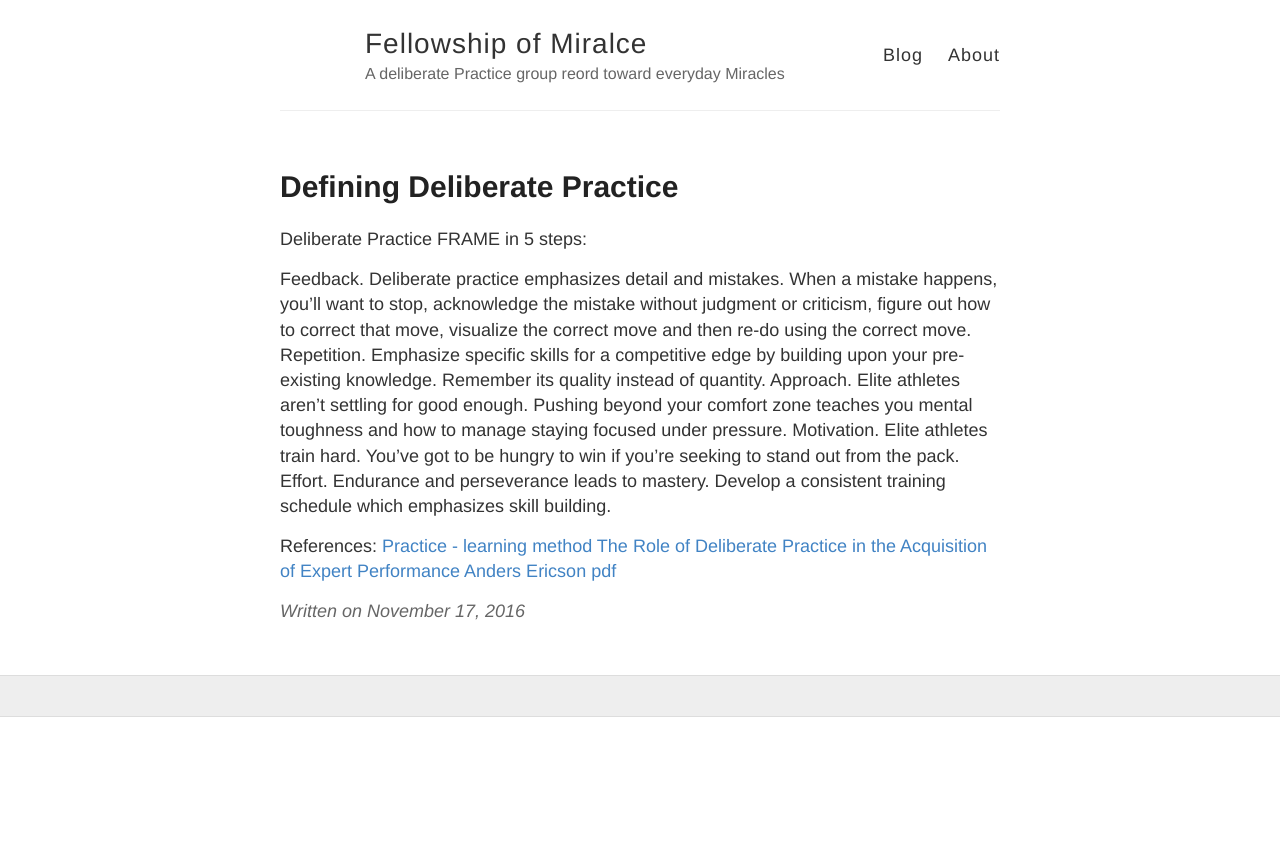
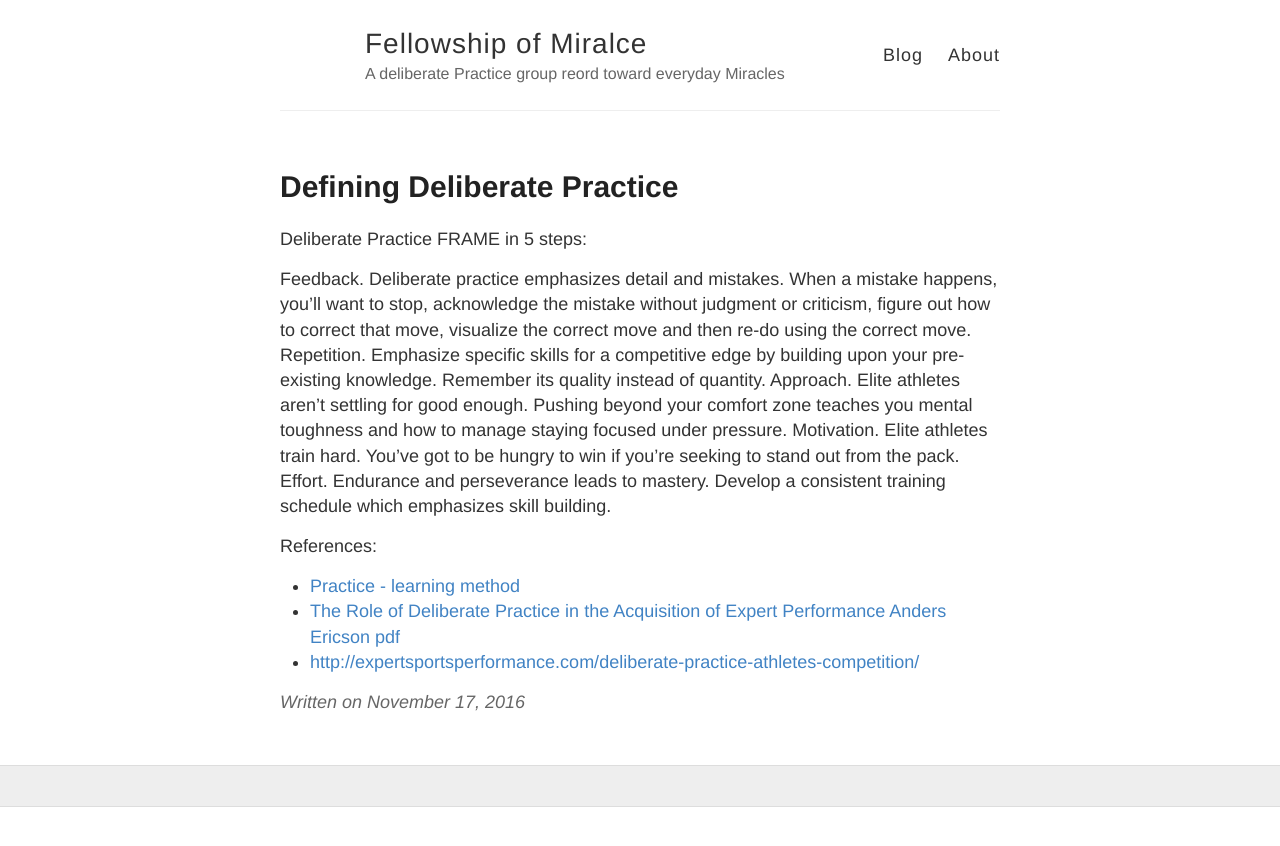
Before and after one commit to paruff/fellowship-of-miracles, a Jekyll site: the page built from _posts/2016-11-17-defining-deliberate-Practice.md, in a window 1280 px wide. Shown: the top 846 px of the page. Built offline with Jekyll 4.4.1, drawn with Linux system fonts in a browser that asks for light colours; part of the change alters nothing that is shown.

Commit message:
Update 2016-11-17-defining-deliberate-Practice.md

```diff
--- a/_posts/2016-11-17-defining-deliberate-Practice.md
+++ b/_posts/2016-11-17-defining-deliberate-Practice.md
@@ -12,5 +12,6 @@ Motivation.  Elite athletes train hard. You’ve got to be hungry to win if you
 Effort. Endurance and perseverance leads to mastery. Develop a consistent training schedule which emphasizes skill building.
 
 References:
-[Practice - learning method](https://en.wikipedia.org/wiki/Practice_(learning_method))
-[The Role of Deliberate Practice in the Acquisition of Expert Performance Anders Ericson pdf](http://projects.ict.usc.edu/itw/gel/EricssonDeliberatePracticePR93.PDF)
+* [Practice - learning method](https://en.wikipedia.org/wiki/Practice_(learning_method))
+* [The Role of Deliberate Practice in the Acquisition of Expert Performance Anders Ericson pdf](http://projects.ict.usc.edu/itw/gel/EricssonDeliberatePracticePR93.PDF)
+* [http://expertsportsperformance.com/deliberate-practice-athletes-competition/](http://expertsportsperformance.com/deliberate-practice-athletes-competition/)
```
